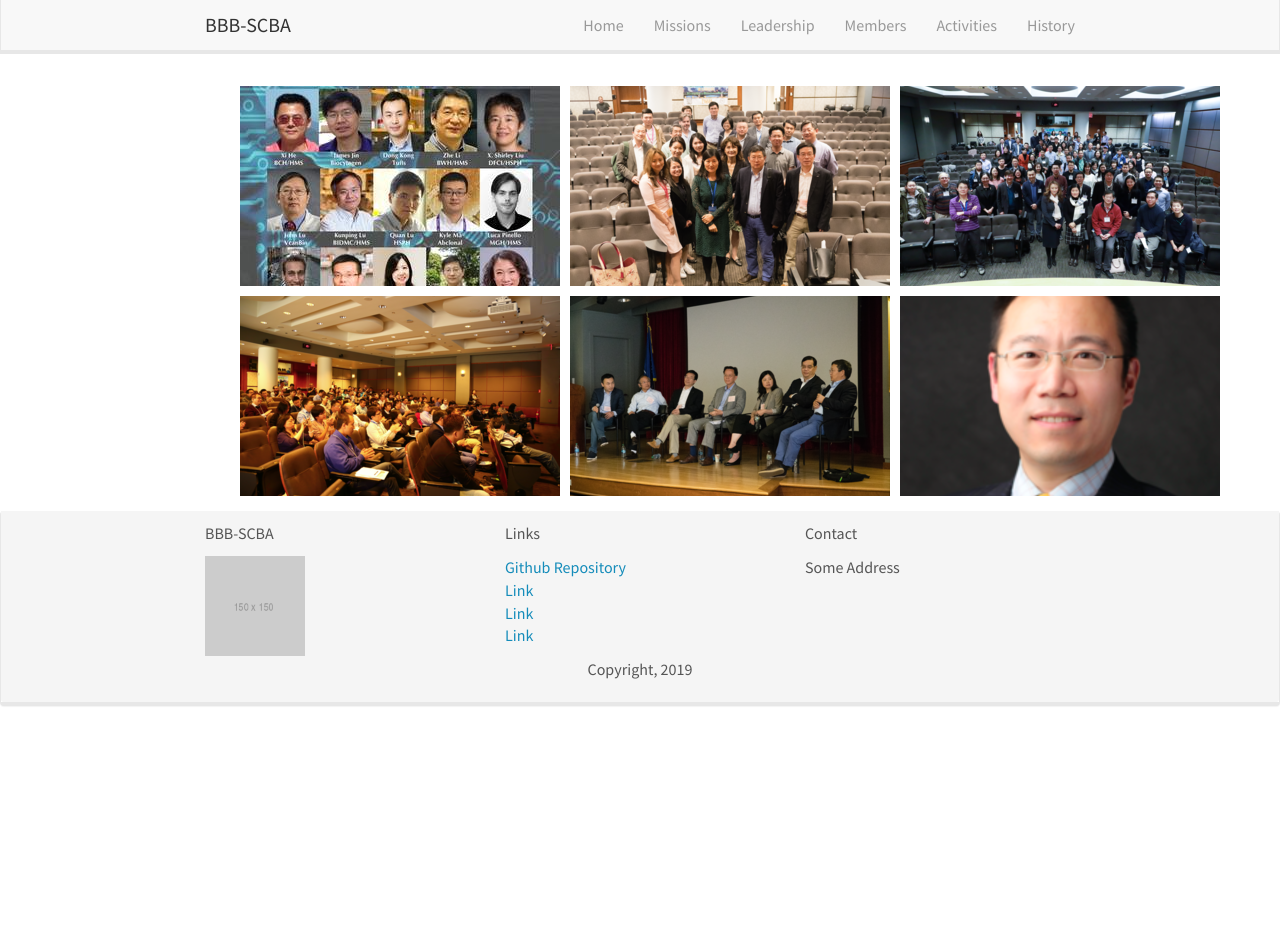
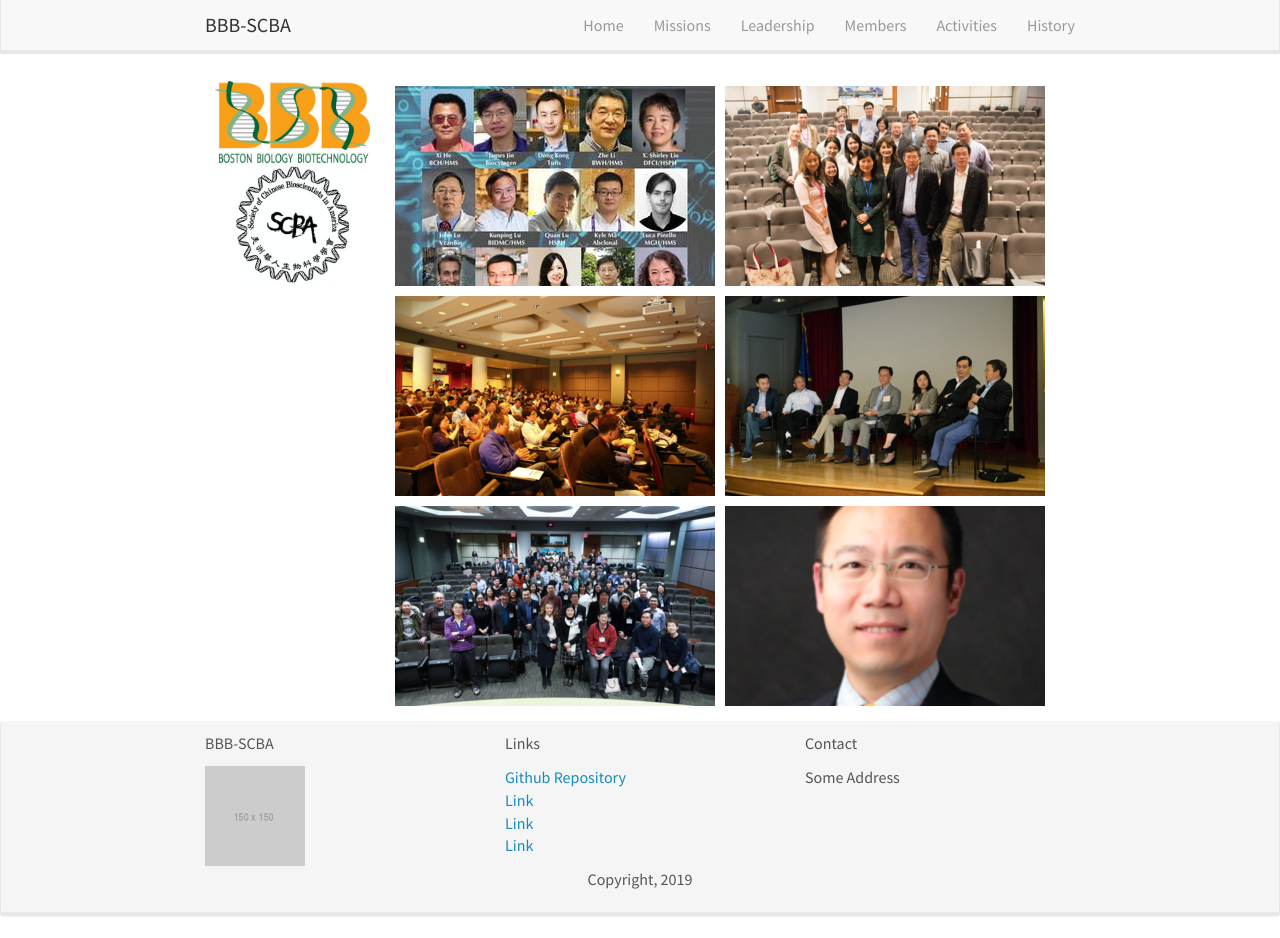
Before and after one commit to bbb-scba/bbb-scba.github.io, a Jekyll site: the page built from home.md, in a window 1280 px wide and 938 px high. Built offline with Jekyll 4.4.1, drawn with Linux system fonts in a browser that asks for light colours; nearby versions of some CDN libraries.

Commit message:
Update home.md

```diff
--- a/home.md
+++ b/home.md
@@ -7,7 +7,7 @@ permalink: /
 ---
 
 <div style="display: flex; flex-direction: row;">
-  <div class="left" style="flex-basis: 25%; padding: 10px;">
+  <div class="left" style="flex-basis: 50%; padding: 10px;">
 
 <p align="center">
 <img src="images/logo/bbb_logo_yl_xl_v1.jpg" alt="logo example 2" style="width:100%; height:100%">
@@ -16,17 +16,19 @@ permalink: /
 
   </div>
 
-  <div style="flex-basis: 75%; padding: 10px;">
+  <div style="flex-basis: 50%; padding: 10px;">
 
 <table>
   <tr>
     <td style="padding: 5px;"><img src="images/slider/flyer_v9.jpg"></td>
     <td style="padding: 5px;"><img src="images/slider/screen_shot_2019-07-01_at_7.56.36_pm.png"></td>
-    <td style="padding: 5px;"><img src="images/slider/screen_shot_2019-11-24_at_10.01.38_am.png"></td>
   </tr>
   <tr>
     <td style="padding: 5px;"><img src="images/slider/screen_shot_2019-07-01_at_7.57.12_pm.png"></td>
     <td style="padding: 5px;"><img src="images/slider/screen_shot_2019-07-01_at_7.57.26_pm.png"></td>
+  </tr>
+  <tr>
+    <td style="padding: 5px;"><img src="images/slider/screen_shot_2019-11-24_at_10.01.38_am.png"></td>
     <td style="padding: 5px;"><img src="images/slider/screen_shot_2019-09-13_at_9.46.14_pm.png"></td>
   </tr>
 </table>
```
